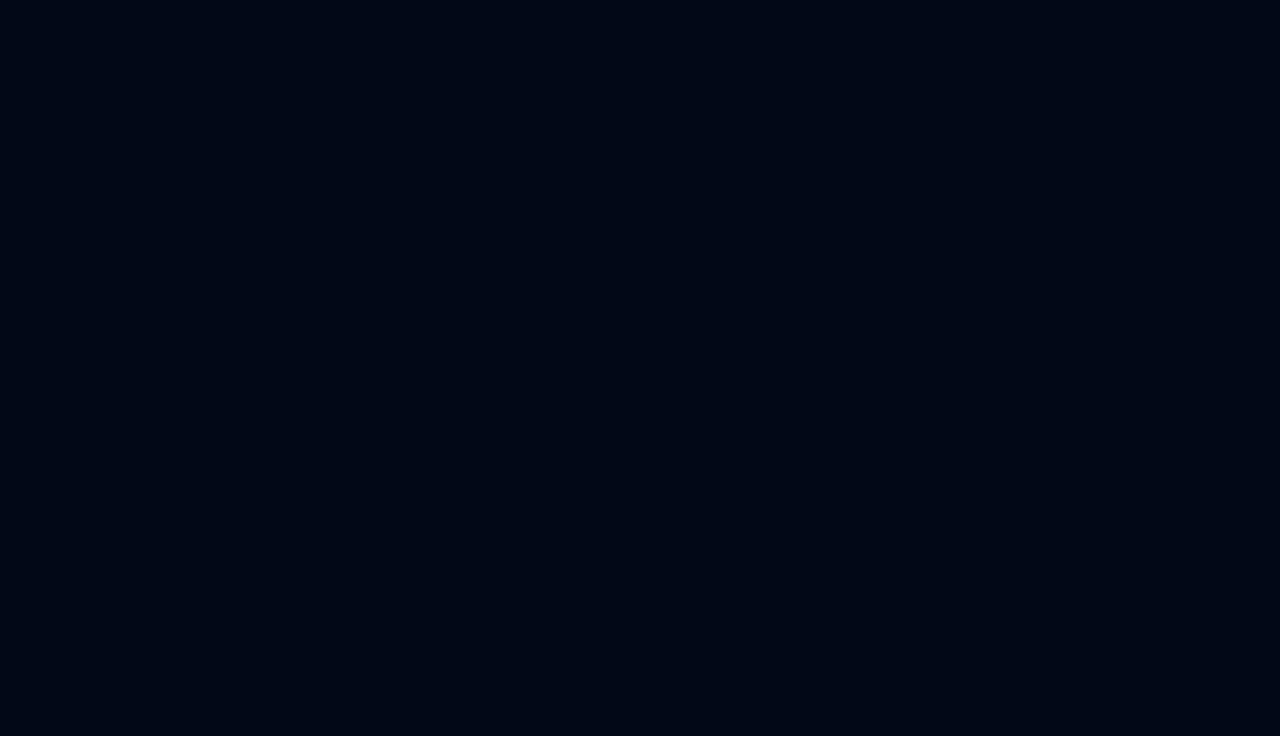
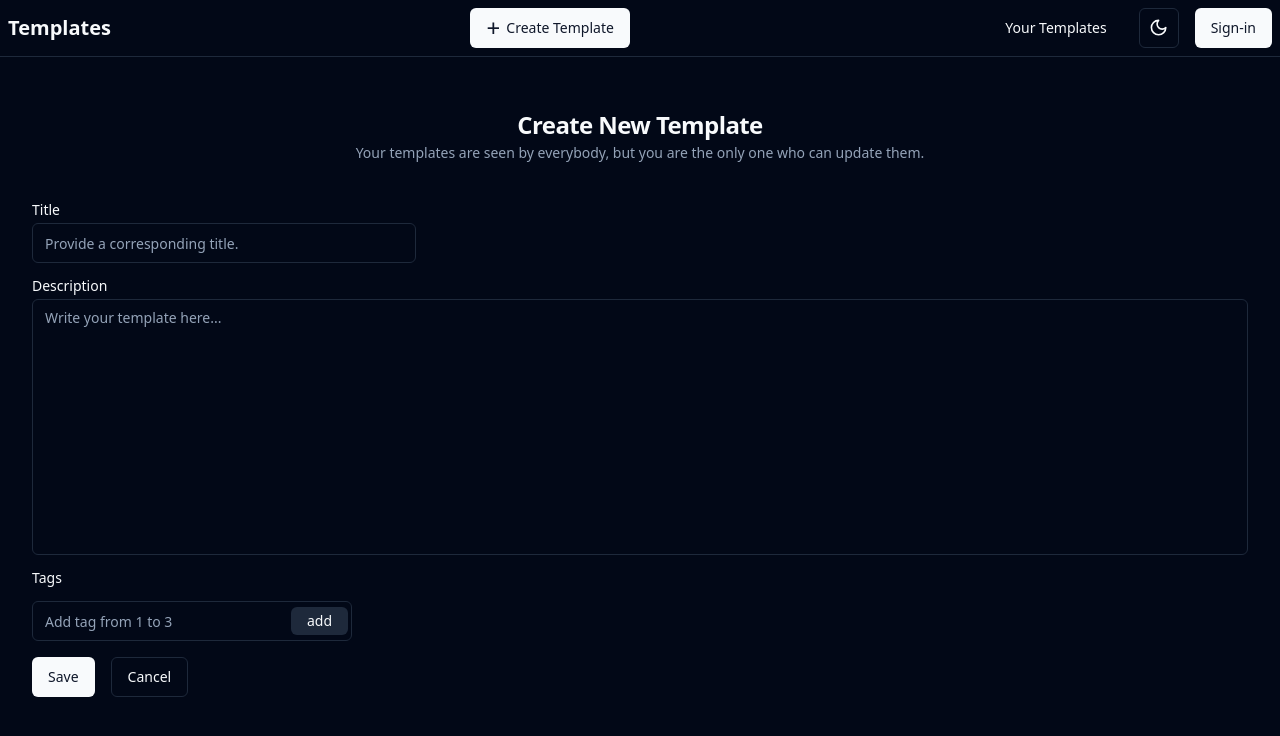
Before and after one commit to Vipul-7/template-app, a React (Vite) app in the folder frontend/: page /create-template in a window 1280 px wide. Before the commit this address had no page. Shown: the top 736 px of the page. Built offline with nearby package versions, Linux system fonts and the light colour scheme.

Commit message:
Create new template page created

```diff
--- a/frontend/package.json
+++ b/frontend/package.json
@@ -10,6 +10,7 @@
     "preview": "vite preview"
   },
   "dependencies": {
+    "@hookform/resolvers": "^3.3.4",
     "@radix-ui/react-dropdown-menu": "^2.0.6",
     "@radix-ui/react-label": "^2.0.2",
     "@radix-ui/react-navigation-menu": "^1.1.4",
@@ -24,10 +25,12 @@
     "lucide-react": "^0.312.0",
     "react": "^18.2.0",
     "react-dom": "^18.2.0",
+    "react-hook-form": "^7.49.3",
     "react-router": "^6.21.3",
     "react-router-dom": "^6.21.3",
     "tailwind-merge": "^2.2.0",
-    "tailwindcss-animate": "^1.0.7"
+    "tailwindcss-animate": "^1.0.7",
+    "zod": "^3.22.4"
   },
   "devDependencies": {
     "@types/jsonwebtoken": "^9.0.5",
--- a/frontend/src/App.tsx
+++ b/frontend/src/App.tsx
@@ -9,8 +9,8 @@ import SignupPage from './pages/Signup'
 import LoginPage from './pages/Login'
 import MyTemplatesPage from './pages/MyTemplates'
 import { ThemeProvider } from './components/ThemeProvider'
-import { createContext } from 'vm'
 import React, { useState } from 'react'
+import CreateTemplatePage from './pages/CreateTemplatePage'
 
 export const authContext = React.createContext({
   isAuth: false,
@@ -32,6 +32,7 @@ function App() {
                 <Route path='signup' element={<SignupPage />}></Route>
                 <Route path='login' element={<LoginPage />}></Route>
                 <Route path='my-templates' element={<MyTemplatesPage />}></Route>
+                <Route path='create-template' element={<CreateTemplatePage />} ></Route>
               </Route>
             </Routes>
           </BrowserRouter>
--- /dev/null
+++ b/frontend/src/components/CreateTemplate.tsx
@@ -0,0 +1,77 @@
+import { Button } from "./ui/button"
+import { CardDescription, CardHeader, CardTitle } from "./ui/card"
+import { Input } from "./ui/input"
+import { Label } from "./ui/label"
+import { Textarea } from "./ui/textarea"
+import React, { useState } from "react"
+import { Badge } from "./ui/badge"
+import CrossIcon from "./ui/icons/CrossIcon"
+
+const CreateTemplate = () => {
+    const [tagInput, setTagInput] = useState<string>("");
+    const [tag, setTag] = useState<string[]>([]);
+
+    const tagAddHandler = () => {
+        if (tagInput !== "" && tag.length < 3) {
+            setTag([...tag, tagInput]);
+            setTagInput("");
+        }
+    }
+
+    const tagInputChangeHandler = (e: React.FormEvent<HTMLInputElement>) => {
+        setTagInput(e.currentTarget.value);
+    }
+
+    const removeTagHandler = (tagIndex: number) => {
+        const newArr = tag.filter((t, curIdx) => curIdx !== tagIndex);
+        setTag(newArr);
+    }
+
+    return (
+        <div className="p-8 flex flex-col gap-4">
+            <CardHeader>
+                <CardTitle>Create New Template</CardTitle>
+                <CardDescription>
+                    Your templates are seen by everybody, but you are the only one who can update them.
+                </CardDescription>
+            </CardHeader>
+            <div className="grid w-full max-w-sm items-center gap-1.5">
+                <Label htmlFor="title" className="text-left">Title</Label>
+                <Input type="title" id="title" placeholder="Provide a corresponding title."></Input>
+            </div>
+            <div className="grid w-full gap-1.5">
+                <Label htmlFor="description" className="text-left">Description</Label>
+                <Textarea placeholder="Write your template here..." id="description" className="resize-none min-h-64" />
+            </div>
+            <div className="grid max-w-xs items-center gap-1.5">
+                <Label htmlFor="tags" className="text-left mb-1">Tags</Label>
+                <div className="flex justify-start gap-1">
+                    {tag && tag.map((t, index) => {
+                        return (
+                            <div className="flex justify-between" key={`tag-${index}`}>
+                                <Badge key={`tag-${index}`} variant="default" className="w-full">
+                                    {t}
+                                </Badge>
+                                <Button className="m-0 p-1 h-3" variant="secondary" style={{ marginLeft: "-10px", marginTop: "-4px" }} onClick={() => removeTagHandler(index)}>
+                                    <CrossIcon />
+                                </Button>
+                            </div>
+                        )
+                    })}
+                </div>
+                <div className="flex justify-start">
+                    <Input type="tags" id="tags" placeholder="Add tag from 1 to 3" value={tagInput} onChange={tagInputChangeHandler} />
+                    <div style={{ marginLeft: "-55px" }} className="flex items-center">
+                        <Button variant="secondary" className="h-7 m-[-6px]" onClick={tagAddHandler}>add</Button>
+                    </div>
+                </div>
+            </div>
+            <div className="flex justify-start gap-4">
+                <Button>Save</Button>
+                <Button variant="outline">Cancel</Button>
+            </div>
+        </div>
+    )
+}
+
+export default CreateTemplate;
--- a/frontend/src/components/NavBar.tsx
+++ b/frontend/src/components/NavBar.tsx
@@ -26,6 +26,7 @@ const NavBar = () => {
     return (
         <nav className="flex justify-between items-center w-full h-18 p-2 border-b">
             <Link to="/" ><div className="text-xl font-bold">Templates</div></Link>
+            <Link to="/create-template"> <Button variant="default" className="flex items-center"><span className="text-2xl font-light">+&nbsp;</span>Create Template</Button></Link>
             <div className="flex items-center space-x-4">
                 <Link to="/my-templates">
                     {/* <div className="text-sm text-gray-600">Your templates</div> */}
--- a/frontend/src/components/ui/badge.tsx
+++ b/frontend/src/components/ui/badge.tsx
@@ -14,8 +14,8 @@ const badgeVariants = cva(
           "border-transparent bg-secondary text-secondary-foreground hover:bg-secondary/80",
         destructive:
           "border-transparent bg-destructive text-destructive-foreground hover:bg-destructive/80",
-        outline: "text-foreground",
-      },
+        outline: "text-foreground"
+      }
     },
     defaultVariants: {
       variant: "default",
@@ -25,7 +25,7 @@ const badgeVariants = cva(
 
 export interface BadgeProps
   extends React.HTMLAttributes<HTMLDivElement>,
-    VariantProps<typeof badgeVariants> {}
+  VariantProps<typeof badgeVariants> { }
 
 function Badge({ className, variant, ...props }: BadgeProps) {
   return (
--- a/frontend/src/components/ui/button.tsx
+++ b/frontend/src/components/ui/button.tsx
@@ -18,6 +18,7 @@ const buttonVariants = cva(
           "bg-secondary text-secondary-foreground hover:bg-secondary/80",
         ghost: "hover:bg-accent hover:text-accent-foreground",
         link: "text-primary underline-offset-4 hover:underline",
+        important : "bg-important text-important-foreground hover:bg-important/90"
       },
       size: {
         default: "h-10 px-4 py-2",
--- /dev/null
+++ b/frontend/src/components/ui/icons/CrossIcon.tsx
@@ -0,0 +1,7 @@
+const CrossIcon = () => {
+    return (
+        <svg width="15" height="15" viewBox="0 0 15 15" fill="none" xmlns="http://www.w3.org/2000/svg"><path d="M11.7816 4.03157C12.0062 3.80702 12.0062 3.44295 11.7816 3.2184C11.5571 2.99385 11.193 2.99385 10.9685 3.2184L7.50005 6.68682L4.03164 3.2184C3.80708 2.99385 3.44301 2.99385 3.21846 3.2184C2.99391 3.44295 2.99391 3.80702 3.21846 4.03157L6.68688 7.49999L3.21846 10.9684C2.99391 11.193 2.99391 11.557 3.21846 11.7816C3.44301 12.0061 3.80708 12.0061 4.03164 11.7816L7.50005 8.31316L10.9685 11.7816C11.193 12.0061 11.5571 12.0061 11.7816 11.7816C12.0062 11.557 12.0062 11.193 11.7816 10.9684L8.31322 7.49999L11.7816 4.03157Z" fill="currentColor" fill-rule="evenodd" clip-rule="evenodd"></path></svg>
+    )
+}
+
+export default CrossIcon
--- /dev/null
+++ b/frontend/src/components/ui/textarea.tsx
@@ -0,0 +1,24 @@
+import * as React from "react"
+
+import { cn } from "@/lib/utils"
+
+export interface TextareaProps
+  extends React.TextareaHTMLAttributes<HTMLTextAreaElement> {}
+
+const Textarea = React.forwardRef<HTMLTextAreaElement, TextareaProps>(
+  ({ className, ...props }, ref) => {
+    return (
+      <textarea
+        className={cn(
+          "flex min-h-[80px] w-full rounded-md border border-input bg-background px-3 py-2 text-sm ring-offset-background placeholder:text-muted-foreground focus-visible:outline-none focus-visible:ring-2 focus-visible:ring-ring focus-visible:ring-offset-2 disabled:cursor-not-allowed disabled:opacity-50",
+          className
+        )}
+        ref={ref}
+        {...props}
+      />
+    )
+  }
+)
+Textarea.displayName = "Textarea"
+
+export { Textarea }
--- a/frontend/src/index.css
+++ b/frontend/src/index.css
@@ -15,6 +15,9 @@
 
     --primary: 222.2 47.4% 11.2%;
     --primary-foreground: 210 40% 98%;
+
+    --badge : 0 0% 100%;
+    --badge-foreground: 222.2 84% 4.9%;
 
     --secondary: 210 40% 96.1%;
     --secondary-foreground: 222.2 47.4% 11.2%;
--- /dev/null
+++ b/frontend/src/pages/CreateTemplatePage.tsx
@@ -0,0 +1,9 @@
+import CreateTemplate from "@/components/CreateTemplate"
+
+const CreateTemplatePage = () => {
+    return (
+        <CreateTemplate/>
+    )
+}
+
+export default CreateTemplatePage
```
Also changed, not shown: frontend/src/components/ui/form.tsx (added, +176 -0 lines), 1 other file (tests, documents, lock files or other folders).
